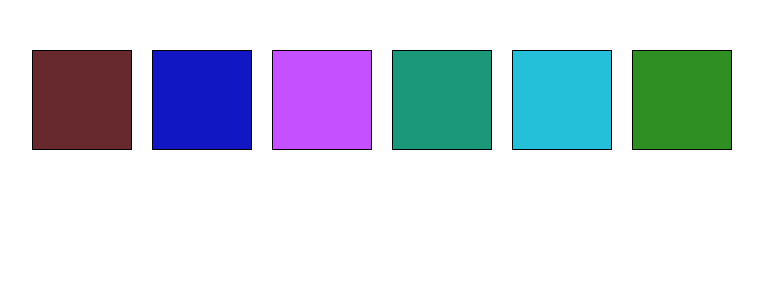
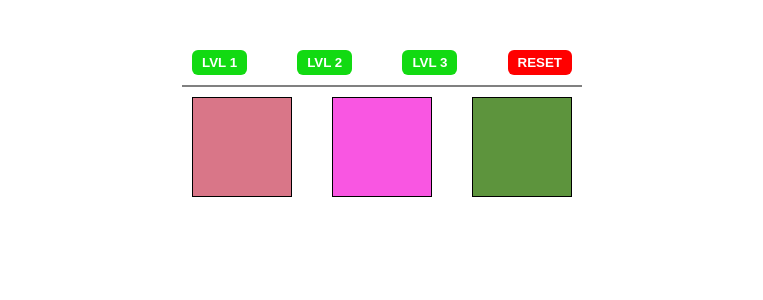
Before and after one commit to CupeX/react-color-game, a React (Create React App) app: page / in a window 1280 px wide. Shown: the top 300 px of the page, without its empty margins (258-1021 px from the left). Built offline with nearby package versions, Linux system fonts and the light colour scheme.

Commit message:
new look

```diff
--- a/package.json
+++ b/package.json
@@ -10,6 +10,7 @@
     "react": "^17.0.2",
     "react-dom": "^17.0.2",
     "react-scripts": "4.0.3",
+    "reactstrap": "^8.9.0",
     "web-vitals": "^1.1.2"
   },
   "scripts": {
--- a/src/components/index.css
+++ b/src/components/index.css
@@ -1,5 +1,7 @@
 .box-container {
   display: flex;
+  justify-content: space-between;
+  flex-wrap: wrap;
 }
 
 .box {
@@ -13,7 +15,32 @@
 }
 
 .main {
-  margin-top: 40px;
   display: flex;
+  flex-flow: column;
   justify-content: center;
+  max-width: 400px;
+  margin: 50px auto;
 }
+
+.btn-wrapper {
+  display: flex;
+  justify-content: space-between;
+  padding-bottom: 10px;
+  border-bottom: 2px solid grey;
+}
+
+.btn {
+  margin: 0 10px;
+  padding: 5px 10px;
+  border-radius: 6px;
+  border: none;
+  color: white;
+  text-transform: uppercase;
+  font-weight: 700;
+}
+.lvl-btn {
+  background-color: rgb(18, 218, 18);
+}
+.reset-btn {
+  background-color: red;
+}
--- a/src/components/mainVisual.js
+++ b/src/components/mainVisual.js
@@ -12,28 +12,51 @@ const hexGen = length => {
 };
 
 const MainVisual = () => {
+  const [counter, setCounter] = useState(3);
   const [colors, setColors] = useState([]);
   const [trueColor, setTrueColor] = useState('');
 
-  const color1 = hexGen(6);
-  const color2 = hexGen(6);
-  const color3 = hexGen(6);
-  const color4 = hexGen(6);
-  const color5 = hexGen(6);
-  const color6 = hexGen(6);
+  useEffect(() => {
+    getNewColors();
+  }, [counter]);
 
-  useEffect(() => {
-    setColors([color1, color2, color3, color4, color5, color6]);
-  }, []);
+  const getNewColors = () => {
+    const newColors = [];
+    for (let i = 0; i < counter; i++) {
+      const color = hexGen(6);
+      newColors.push(color);
+    }
+    const randomer = newColors[Math.floor(Math.random() * newColors.length)];
+    setTrueColor(randomer);
+    setColors(newColors);
+  };
 
-  useEffect(() => {
-    setTrueColor(randomer);
-  }, [trueColor]);
+  const lvlHandler = prop => {
+    setCounter(prop);
+    getNewColors();
+  };
 
-  const randomer = colors[Math.floor(Math.random() * colors.length)];
+  const resetHandler = () => {
+    setCounter(3);
+    getNewColors();
+  };
 
   return (
     <div className="main">
+      <div className="btn-wrapper">
+        <button onClick={() => lvlHandler(3)} className="btn lvl-btn">
+          lvl 1
+        </button>
+        <button onClick={() => lvlHandler(6)} className="btn lvl-btn">
+          lvl 2
+        </button>
+        <button onClick={() => lvlHandler(9)} className="btn lvl-btn">
+          lvl 3
+        </button>
+        <button onClick={() => resetHandler()} className="btn reset-btn">
+          RESET
+        </button>
+      </div>
       <ColorBoxes background={colors} trueColor={trueColor} />
     </div>
   );
```
Also changed, not shown: 1 other file (tests, documents, lock files or other folders).
